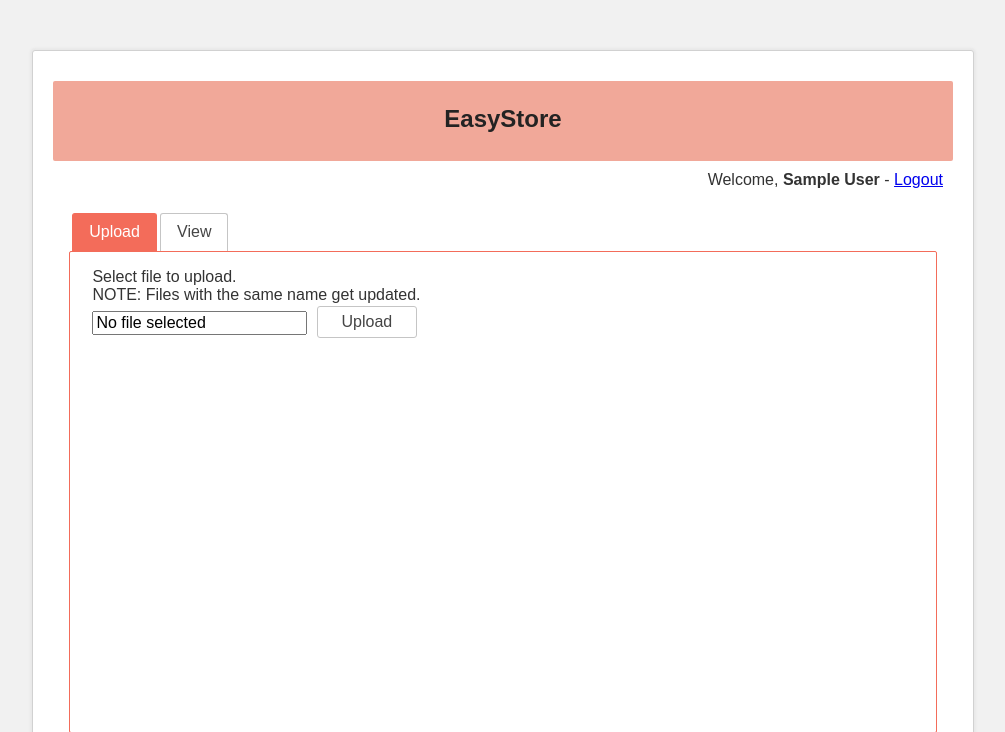
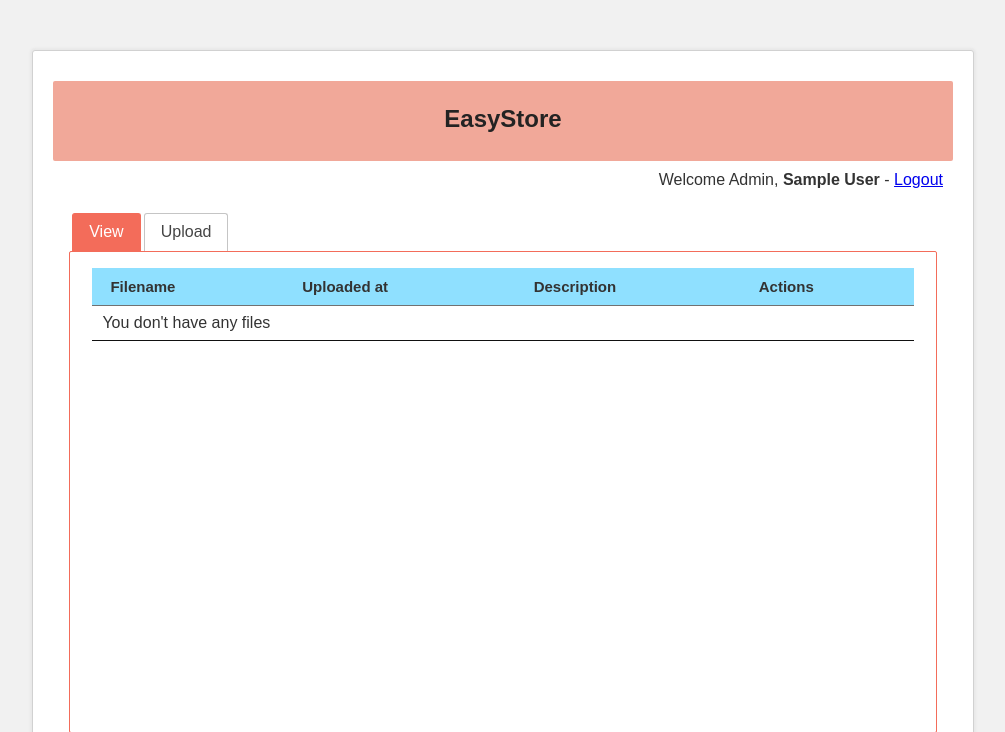
Before and after one commit to paminov/easystore, a Django app: page / in a window 1280 px wide. Shown: the top 732 px of the page, without its empty margins (137-1142 px from the left). Run offline with Django 3.2, Linux system fonts and the light colour scheme; the visitor is signed in with stand-in values (Sample User, id 1); data that the repository does not hold is empty; parts of the project's set-up code (start-up, migrations or seed data) failed here and were passed over; some libraries are stand-ins or nearby versions.

Commit message:
fixing file upload, edit, and delete, adming user view

```diff
--- a/easystore/helpers.py
+++ b/easystore/helpers.py
@@ -1,8 +1,10 @@
-import os
+from django.conf import settings
 import boto3
 import base64
 from botocore.exceptions import ClientError
 import json
+from jose import jwt
+import os
 
 cognito_url = "https://easystore.auth.us-west-2.amazoncognito.com"
 app_id = os.getenv("APP_ID")
@@ -63,3 +65,6 @@ def get_db_secret():
             return decoded_binary_secret
 
     return secret
+
+def get_cognito_user_details(session):
+    return jwt.get_unverified_claims(session['ACCESS_TOKEN'])
--- a/easystore/templates/base.html
+++ b/easystore/templates/base.html
@@ -3,20 +3,24 @@
 <html>
     <head>
         <meta charset="UTF-8">
-        <meta name="google-signin-client_id" content="508086297696-hl86nm94180c0pv7f0aucrsnpfqt0eh4.apps.googleusercontent.com">
+        <meta name="google-signin-client_id" content="508086297696-t75vsg5vugl5u6q4pds7mfu9joe9bekj.apps.googleusercontent.com">
         <title>EasyStore{% block title %}{% endblock %}</title>
         <link rel="stylesheet" id="ample-style-css" href="{% static 'css/normalize.css' %}" type="text/css" media="all">
         <link rel="stylesheet" id="ample-style-css" href="{% static 'css/style.css' %}" type="text/css" media="all">
         <link rel="stylesheet" id="ample-style-css" href="{% static 'css/jquery-ui.css' %}" type="text/css" media="all">
+        <link rel="stylesheet" type="text/css" href="{% static 'css/jquery.dataTables.css' %}">
         <script src="{% static 'js/jquery.js' %}"></script>
         <script src="https://apis.google.com/js/platform.js" async defer></script>
+        <script type="text/javascript" charset="utf8" src="{% static 'js/jquery.dataTables.js' %}"></script>
     </head>
     <body>
         <header>
             <h2>EasyStore</h2>
         </header>
         {% if user.is_authenticated %}
-            <user>Welcome, <strong>{{ user.get_full_name }}</strong> - <a href="{% url 'logout' %}">Logout</a></user>
+            <user>Welcome{% if user.is_superuser %} Admin{% endif %},
+                    <strong>{{ user.get_full_name }}</strong> - <a href="{% url 'logout' %}">Logout</a>
+            </user>
         {% else %}
             <user>Welcome, Guest. <a href="{% url 'login' %}">Login</a></user>
         {% endif %}
--- a/easystore/templates/home.html
+++ b/easystore/templates/home.html
@@ -1,25 +1,54 @@
 {% extends 'base.html' %}
-{% block title %} | Home{% endblock title %}
+{% block title %} | Home {% endblock title %}
 {% block main_content %}
 <div id="tabs">
     <ul>
+        <li><a href="#view">View</a></li>
         <li><a href="#upload">Upload</a></li>
-        <li><a href="#view">View</a></li>
     </ul>
-    <div id="view" class="tab"></div>
+    <div id="view" class="tab">
+        <table id="files" class="stripe">
+          <thead>
+            <tr>
+              <th>Filename</th>
+              <th>Uploaded at</th>
+              <th>Description</th>
+              <th>Actions</th>
+            </tr>
+          </thead>
+          <tbody>
+            {% for document in documents %}
+              <tr>
+                <td><a href="{{ document.file.url }}" target="_blank">{{ document.name }}</a></td>
+                <td>{{ document.upload_time }}</td>
+                <td>{{ document.description }}</td>
+                <td>
+                    <div name="{{ document.name }}" fid="{{ document.id }}" class='download'></div>
+                    <div name="{{ document.name }}" fid="{{ document.id }}" class='edit'></div>
+                    <div name="{{ document.name }}" fid="{{ document.id }}" class='delete'></div>
+                </td>
+              </tr>
+            {% empty %}
+              <tr>
+                <td colspan="4">You don't have any files</td>
+              </tr>
+            {% endfor %}
+          </tbody>
+        </table>
+    </div>
     <div id="upload" class="tab">
-        <p>Select file to upload. <br/>
-        NOTE: Files with the same name get updated.</p>
-        <input id="file" value="No file selected"/>
-        <input type="file" value="filepath" hidden/>
-        <input type="submit" value="Upload">
+        <p style=" font-size: 14px; font-style: italic;">Select file to upload. <br/>
+        NOTE: Files with the same name will be replaced.</p>
+        <form method="post" enctype="multipart/form-data">
+          {% csrf_token %}
+          {{ form.as_p }}
+          <input type="submit" value='Upload'></input>
+        </form>
     </div>
 </div>
 <script  type="text/javascript">
 $(document).ready(function(){
-    var $file = $('#file'),
-        $fhidden = $('input[type=file]'),
-        $upload_btn = $('input[type=submit]');
+    $('#id_userid').parent('p').remove();
     $('#tabs').tabs({
         create: function() {
             $(this).removeClass('ui-widget ui-widget-content ');
@@ -28,21 +57,77 @@ $(document).ready(function(){
         }
     });
 
-    $fhidden.change(function(){
-        if ($(this).val()===""){
-            $file.val("No file selected").blur();
-        } else {
-            $file.val($(this).val()).blur();
-        }
-        $upload_btn.trigger('focus');
+    $('input[type=submit]').button();
+    $('#files').DataTable({
+        scrollY: "300px",
+        columnDefs: [
+            { width: '20%', targets: 1 },
+            { width: '22%', targets: 3 }
+        ],
     });
+    $('.download').button({ icon: "ui-icon-circle-arrow-s" });
+    $('.edit').button({ icon: "ui-icon-pencil" }).click(function(){
+        var name = $(this).attr('name'),
+            fid = $(this).attr('fid');
+        $.get('/api/contents/', data={id: fid}, function(res){
+            var $textarea = $('<textarea></textarea>'),
+                $csrf_token = $('{% csrf_token %}');
+            $textarea.css({width:'100%', height:'96%'});
+            $textarea.text(res.content);
+            $('<div title="Edit '+name+'"></div>').append($textarea).dialog({
+                width: 800,
+                height: 400,
+                buttons: [
+                  {
+                      text: "Cancel",
+                      click: function() {
+                        $( this ).dialog( "close" );
+                        $( this ).dialog( "destroy" );
+                      },
+                  },
+                  {
+                      text: 'Save',
+                      click: function() {
+                          $.post('/api/contents/',
+                          data={
+                              id:fid,
+                              contents:$textarea.val(),
+                              csrfmiddlewaretoken: $csrf_token.val()
+                            },
+                          function(response){
 
-    $file.focus(function(){
-        $fhidden.click();
-
+                          });
+                          $( this ).dialog( "close" );
+                          $( this ).dialog( "destroy" );
+                      }
+                  }
+                ]
+            });
+        });
     });
-
-    $upload_btn.button();
+    $('.delete').button({ icon: "ui-icon-trash", classes: { "ui-button": "ui-state-error"} }).click(function(){
+        var name = $(this).attr('name'),
+            fid = $(this).attr('fid');
+        $.get( '/api/delete/', data={'id': fid}, function(res){
+            $('<div title="Deleted"><p>'+ name + ' successfully deleted!' +
+               '</p></div>').dialog({
+                   closeOnEscape: true,
+                   close: function() {
+                       location.href = '/';
+                       $( this ).dialog( "destroy" );
+                   }
+               });
+        }).fail(function(){
+            $('<div title="Failed"><p> Failed to delete '+ name +
+                '. Please try again later.' +
+               '</p></div>').dialog({
+                   closeOnEscape: true,
+                   close: function() {
+                       $( this ).dialog( "destroy" );
+                   }
+               });
+        });
+    });
 });
 </script>
 {% endblock %}
--- a/easystore/templates/login.html
+++ b/easystore/templates/login.html
@@ -17,6 +17,4 @@
         <div class="g-signin2" data-onsuccess="onSignIn"></div>
     </div>
 </div>
-
-
 {% endblock %}
--- a/easystore/urls.py
+++ b/easystore/urls.py
@@ -1,20 +1,19 @@
 # helloworld/urls.py
-from django.urls import path
+from django.urls import path, re_path
 from django.contrib.auth import views as auth_views
 from easystore import views
-from django_warrant.views import LogoutView
 
 urlpatterns = [
-    path('', views.Home.as_view()),
+    path('', views.Home.as_view(), name='home'),
     path('login/', auth_views.LoginView.as_view(template_name='login.html',
                                            redirect_authenticated_user=True),
          name='login'),
-    path('logout/', LogoutView.as_view(template_name='logout.html'),
+    path('logout/', views.LogoutView.as_view(template_name='logout.html'),
          name='logout'),
     path('register/', views.Register.as_view(), name='register'),
     path('verify/', views.UserVerify.as_view()),
     path('verify/<slug:username>/', views.UserVerify.as_view(),
          name='verify_user'),
-    path('api/upload', views.Upload.as_view()),
-    path('api/contents', views.Contents.as_view()),
+    path('api/delete/', views.Delete.as_view(), name='delete'),
+    path('api/contents/', views.Contents.as_view(), name='contents'),
 ]
--- a/easystore/views.py
+++ b/easystore/views.py
@@ -2,39 +2,81 @@
 from django.conf import settings
 from django.contrib import messages
 from django.contrib.auth.mixins import LoginRequiredMixin
-from django.http import HttpResponseRedirect
+from django.contrib.auth.views import LogoutView
+from django.http import HttpResponseRedirect, JsonResponse
 from django.shortcuts import render, redirect, resolve_url
 from django.views.generic import TemplateView, FormView
-from django.urls import reverse
+from django.views.generic.edit import CreateView
+from django.views.decorators.cache import never_cache
+from django.urls import reverse, reverse_lazy
+from django.utils.decorators import method_decorator
+from django_warrant.backend import CognitoBackend
 from .forms import RegisterForm, UserVerifyForm
-from django_warrant.backend import CognitoBackend
+from .models import Files
+from .helpers import get_cognito_user_details
 import pdb
 
 
-class BaseView(LoginRequiredMixin,TemplateView):
+class BaseView(LoginRequiredMixin, TemplateView):
 
     def verify_logged_in(self, request):
         if not request.COOKIES.get('token'):
             return redirect()
 
 
-class Home(LoginRequiredMixin,TemplateView):
+class Home(LoginRequiredMixin, CreateView):
 
-    def get(self, request, **kwargs):
-        return render(request, 'home.html', context=None)
+    template_name = 'home.html'
+    model = Files
+    fields = ['file', 'description', 'userid']
+    success_url = reverse_lazy('home')
+
+    def post(self, request, *args, **kwargs):
+        user_details = get_cognito_user_details(request.session)
+        request.POST._mutable = True
+        request.POST['userid'] = user_details['sub']
+        return super().post(request, *args, **kwargs)
+
+    def get_context_data(self, **kwargs):
+        context = super().get_context_data(**kwargs)
+        if self.request.user.is_superuser:
+            documents = Files.objects.all()
+        else:
+            user_details = get_cognito_user_details(self.request.session)
+            documents = Files.objects.filter(userid=user_details['sub'])
+        context['documents'] = documents
+        return context
 
 
-class Upload(LoginRequiredMixin,TemplateView):
+class Delete(LoginRequiredMixin, TemplateView):
 
-    def post(self, request, **kwargs):
-        import pdb; pdb.set_trace()
-        pass
+    def get(self, request, *args, **kwargs):
+        file_obj = Files.objects.get(id=request.GET['id'])
+        resp = file_obj.delete()
+        return JsonResponse(resp[-1])
 
 
-class Contents(LoginRequiredMixin,TemplateView):
+class Contents(LoginRequiredMixin, TemplateView):
 
-    def get(self, request, **kwargs):
-        pass
+    def get(self, request, *args, **kwargs):
+        file_obj = Files.objects.get(id=request.GET['id'])
+        content = b"\n".join(file_obj.file.readlines())
+        return JsonResponse({'content': content.decode('utf-8') })
+
+    def post(self, request, *args, **kwargs):
+        file_obj = Files.objects.get(id=request.POST['id'])
+        wr_obj = file_obj.file.open(mode='w')
+        response = wr_obj.write(request.POST['contents'])
+        wr_obj.close()
+        return JsonResponse({'response': response})
+
+
+class Logout(LogoutView):
+
+    @method_decorator(never_cache)
+    def dispatch(self, request, *args, **kwargs):
+        request.session.delete()
+        return super().dispatch(request, *args, **kwargs)
 
 
 class UserVerify(FormView):
```
Also changed, not shown: easystore/models.py (+19 -1 lines), ebdjango/settings.py (+9 -11 lines).
